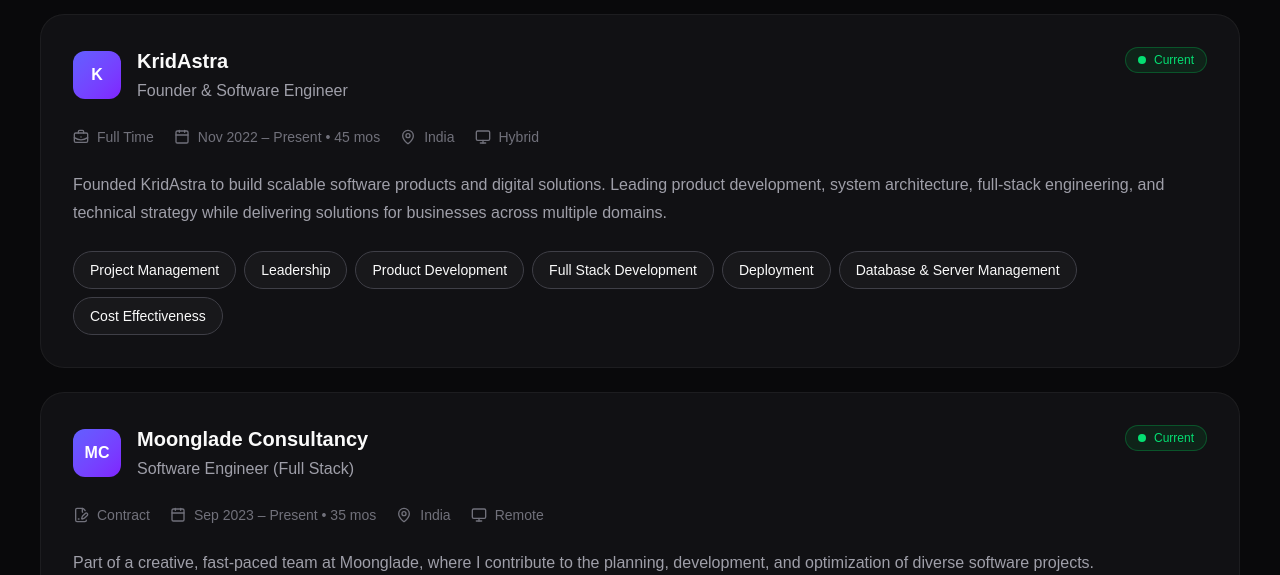
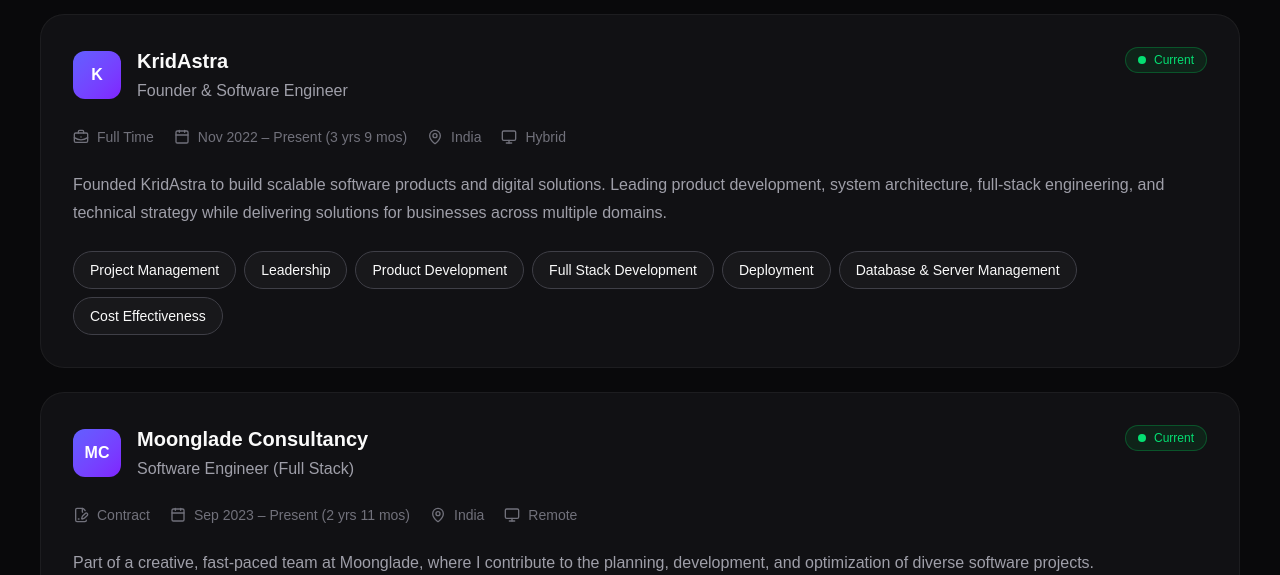
Before and after one commit to devsiddhartha31/devsiddhartha31.github.io, a Next.js app: page / in a window 1280 px wide. Shown: the part 3260-3835 px from the top of the page. Built offline with nearby package versions, Linux system fonts and the light colour scheme.

Commit message:
feat(experience): display human-readable experience durations

```diff
--- a/components/experience/ExperienceCard.tsx
+++ b/components/experience/ExperienceCard.tsx
@@ -46,9 +46,24 @@ export function formatDuration(experience: ExperienceItem) {
     (end.getMonth() - start.getMonth()) +
     1;
 
+  const splitMonths = (totalMonths % 12)
+  const years = (totalMonths - splitMonths) / 12
+
+  const durationParts = [];
+
+  if (years > 0) {
+    durationParts.push(`${years} ${years === 1 ? "yr" : "yrs"}`);
+  }
+
+  if (splitMonths > 0) {
+    durationParts.push(`${splitMonths} ${splitMonths === 1 ? "mo" : "mos"}`);
+  }
+
+  const duration = durationParts.join(" ");
+
   return `${formatter.format(start)} – ${
     experience.endDate ? formatter.format(end) : "Present"
-  } • ${totalMonths} ${totalMonths === 1 ? "mo" : "mos"}`;
+  }${duration ? ` (${duration})` : ""}`;
 }
 
 export default function ExperienceCard({
```
